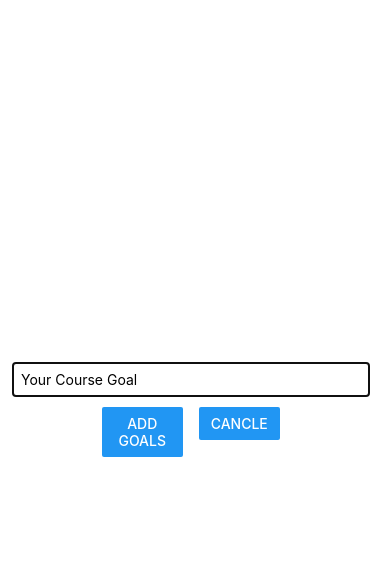
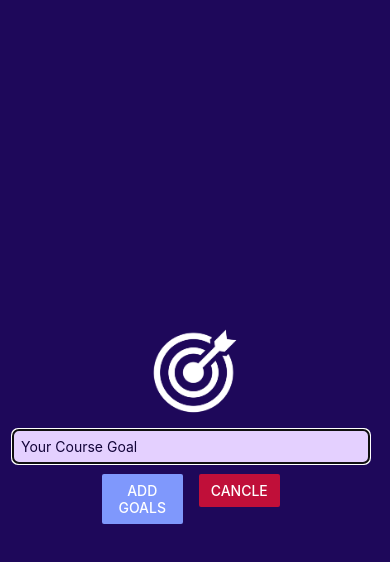
Before and after one commit to CodeNameNinja/LearningReactNative, a React Native app: screen / in a window 390 px wide. Both pictures are taken after a click on the button "ADD NEW GOAL". Shown: the top 562 px of the page. Built offline with nearby package versions, Linux system fonts and the light colour scheme.

Commit message:
feat: complete goals app

```diff
--- a/App.js
+++ b/App.js
@@ -2,6 +2,7 @@
 import { StyleSheet, View, FlatList, Button } from "react-native";
 import GoalInput from "./components/GoalInput";
 import GoalItem from "./components/GoalItem";
+import { StatusBar } from "expo-status-bar";
 
 export default function App() {
   const [courseGoals, setCourseGoals] = useState([]);
@@ -14,12 +15,18 @@
       return currentGoals.filter((goal) => goal.id !== item.id);
     });
   };
+
+  const handleOpenModel = () => {
+    setOpen(true);
+  };
   return (
+    <>
+      <StatusBar style="light"></StatusBar>
       <View style={styles.container}>
         <Button
           title="Add new goal"
-        color="green"
-        onPress={() => setOpen(true)}
+          color="#914bec"
+          onPress={handleOpenModel}
         ></Button>
 
         <GoalInput
@@ -37,6 +44,7 @@
           />
         </View>
       </View>
+    </>
   );
 }
 
--- a/app.json
+++ b/app.json
@@ -6,6 +6,7 @@
     "orientation": "portrait",
     "icon": "./assets/icon.png",
     "userInterfaceStyle": "light",
+    "backgroundColor": "#1e085a",
     "splash": {
       "image": "./assets/splash.png",
       "resizeMode": "contain",
@@ -14,9 +15,7 @@
     "updates": {
       "fallbackToCacheTimeout": 0
     },
-    "assetBundlePatterns": [
-      "**/*"
-    ],
+    "assetBundlePatterns": ["**/*"],
     "ios": {
       "supportsTablet": true
     },
--- a/components/GoalInput.js
+++ b/components/GoalInput.js
@@ -1,5 +1,12 @@
 import { useState } from "react";
-import { StyleSheet, View, TextInput, Button, Modal } from "react-native";
+import {
+  StyleSheet,
+  View,
+  TextInput,
+  Button,
+  Modal,
+  Image,
+} from "react-native";
 
 const GoalInput = ({ open, setOpen, setCourseGoals }) => {
   const [enteredGoal, setEnteredGoal] = useState("");
@@ -7,6 +14,7 @@
     setEnteredGoal(enteredText);
   };
   const addGoalHandler = () => {
+    if (enteredGoal.length === 0) return;
     setCourseGoals((currentGoals) => [
       ...currentGoals,
       { text: enteredGoal, id: Math.random().toString() },
@@ -14,10 +22,15 @@
 
     // Clear enteredGoal.
     setEnteredGoal("");
+    setOpen(false);
   };
   return (
     <Modal visible={open} animationType="slide">
       <View style={styles.inputContainer}>
+        <Image
+          style={styles.image}
+          source={require("../assets/images/goal.png")}
+        />
         <TextInput
           placeholder="Your Course Goal"
           style={styles.textInput}
@@ -26,10 +39,18 @@
         />
         <View style={styles.buttonContainer}>
           <View style={styles.button}>
-            <Button title="Add Goals" onPress={addGoalHandler} />
+            <Button
+              title="Add Goals"
+              onPress={addGoalHandler}
+              color="#819cfffa"
+            />
           </View>
           <View style={styles.button}>
-            <Button title="Cancle" onPress={() => setOpen(false)} />
+            <Button
+              title="Cancle"
+              onPress={() => setOpen(false)}
+              color="#c00f39"
+            />
           </View>
         </View>
       </View>
@@ -42,18 +63,20 @@
     flex: 1,
     justifyContent: "center",
     alignItems: "center",
-    marginBottom: 24,
     padding: 16,
-    borderBottomWidth: 1,
-    borderBottomColor: "#ccc",
+    backgroundColor: "#1e085a",
   },
   textInput: {
-    borderColor: "#ccccc",
+    borderColor: "#e4d0ff",
+    backgroundColor: "#e4d0ff",
     borderWidth: 1,
     padding: 10,
     width: "100%",
+    marginTop: 8,
     marginRight: 8,
     padding: 8,
+    color: "#120438",
+    borderRadius: 6,
   },
   buttonContainer: {
     marginTop: 10,
@@ -63,6 +86,10 @@
     width: "40%",
     marginHorizontal: 8,
   },
+  image: {
+    width: 100,
+    height: 100,
+  },
 });
 
 export default GoalInput;
```
Also changed, not shown: assets/images/goal.png (added). Lines whose indentation alone changed are shown as unchanged.
